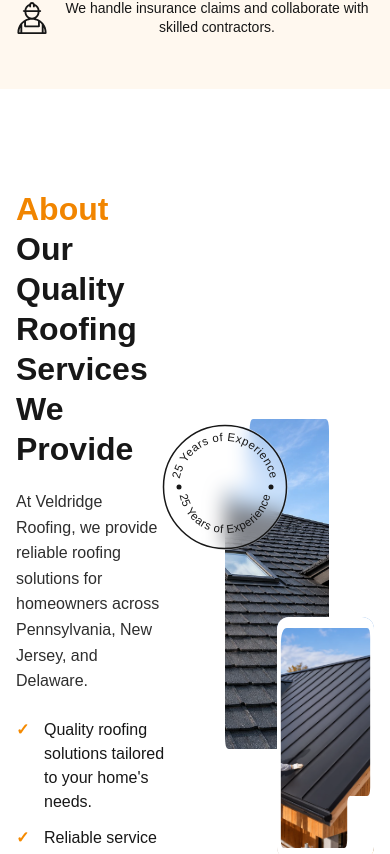
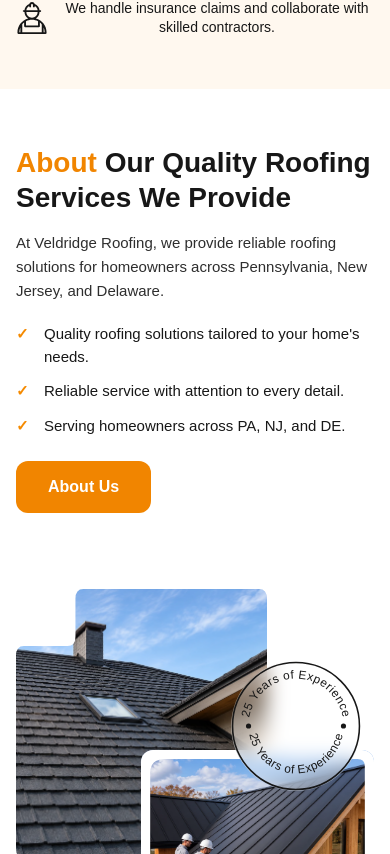
Before and after one commit to AndreyKharebov/veldridge-roofing, a React (Vite) app: page / in a window 390 px wide. Shown: the part 1030-1884 px from the top of the page. Built offline with nearby package versions, Linux system fonts and the light colour scheme.

Commit message:
about mobile

```diff
--- a/src/components/About/About.sass
+++ b/src/components/About/About.sass
@@ -164,8 +164,6 @@
       left: auto
       width: 100%
       height: auto
-      overflow: hidden
-      border-radius: 12px
 
       &--main
         grid-column: 1 / -1
@@ -185,7 +183,7 @@
       object-fit: cover
 
     &__frame
-      display: none
+      // display: none
 
     &__content
       grid-column: 1
@@ -202,7 +200,59 @@
       font-size: 15px
 
     &__stamp
-      top: -35px
-      left: 8px
-      width: 110px
-      height: 110px
+      top: calc((100cqw / 10) * 0.1227)
+      left: 11.84%
+      width: 15.5%
+      height: 15.5%
+      transform: translate(-50%, -50%)
+
+@media (max-width: 700px)
+  .about
+    padding: 56px 0
+
+    &__inner
+      flex-direction: column
+      align-items: stretch
+      gap: 56px
+
+    &__content
+      flex: none
+      width: 100%
+
+    &__title
+      font-size: clamp(28px, 7vw, 34px)
+
+    &__description
+      margin-top: 16px
+      font-size: 15px
+
+    &__benefits
+      margin-top: 20px
+      gap: 12px
+
+    &__benefit
+      font-size: 15px
+
+    &__button
+      margin-top: 24px
+
+    &__visual
+      flex: none
+      width: 100%
+      height: auto
+      aspect-ratio: 1 / 1
+      margin-top: 20px
+
+    &__photo--main
+      width: 70%
+      height: 75%
+
+    &__photo--secondary
+      width: 65%
+      height: 55%
+
+    &__stamp
+      top: 20%
+      left: 60%
+      width: 130px
+      height: 130px
```
